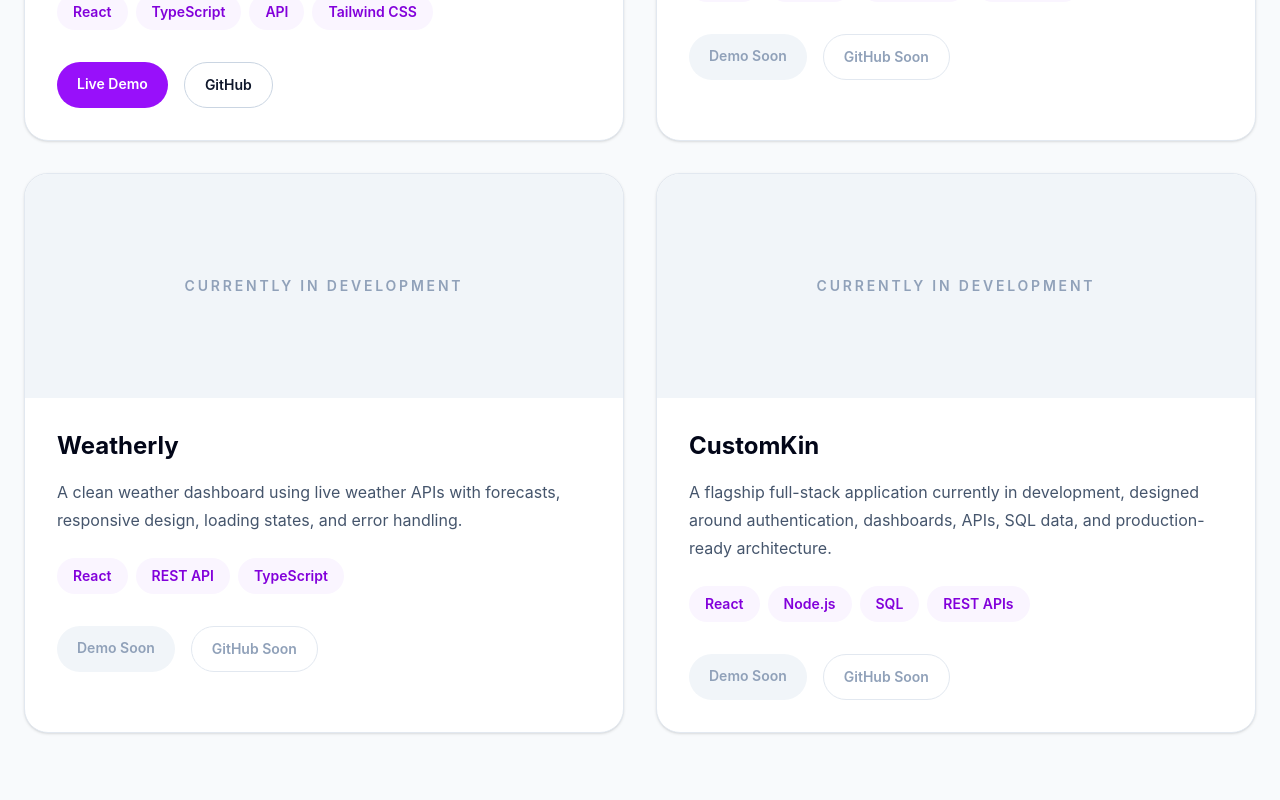
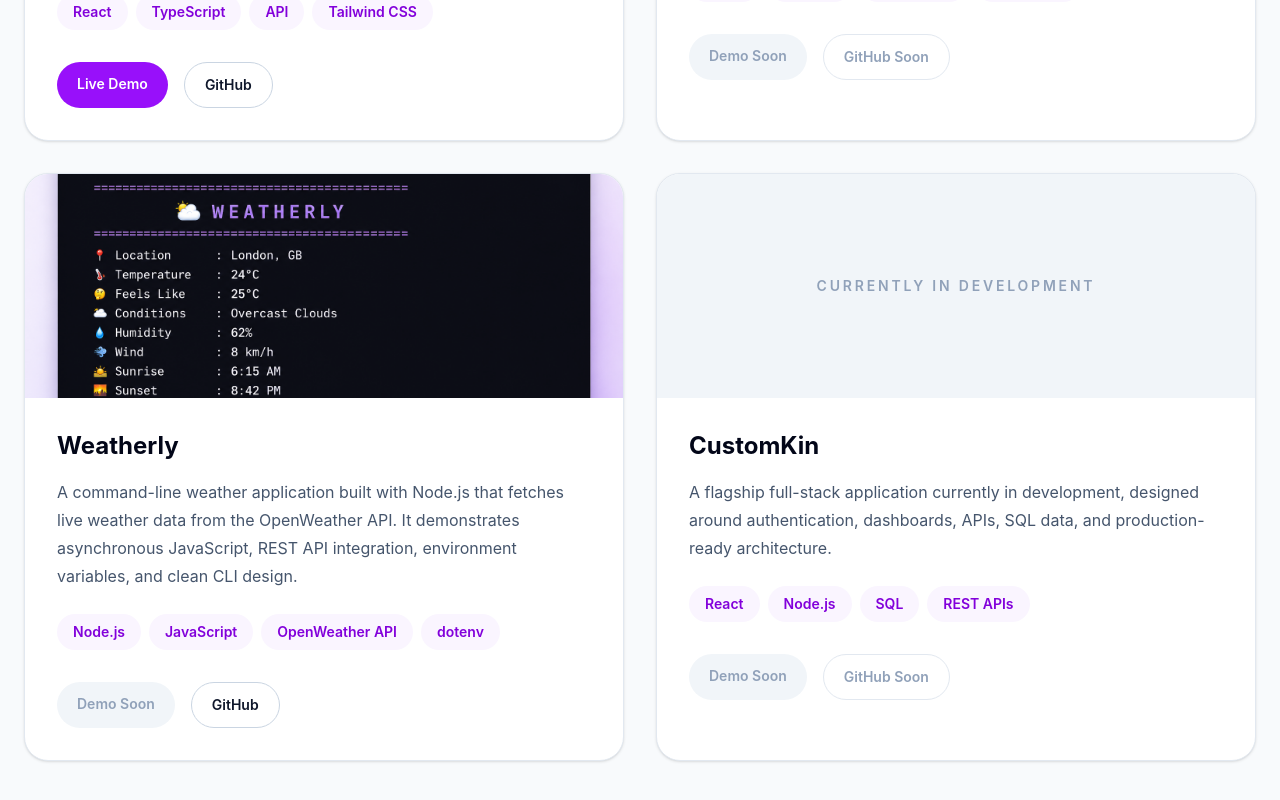
Before and after one commit to beckysoftwareeng2026/Becky-E-Portfolio, a React (Vite) app: page / in a window 1280 px wide. Shown: the part 4753-5553 px from the top of the page. Built offline with nearby package versions, Linux system fonts and the light colour scheme.

Commit message:
Add Weatherly project to portfolio

```diff
--- a/src/components/ProjectCard.tsx
+++ b/src/components/ProjectCard.tsx
@@ -1,8 +1,10 @@
 import skinstric from "../assets/screenshots/skinstric.png";
+import weatherly from "../assets/screenshots/weatherly.png";
 import type { Project } from "../data/projects";
 
 const screenshots: Record<string, string> = {
   Skinstric: skinstric,
+  Weatherly: weatherly,
 };
 
 function ProjectCard({ project }: { project: Project }) {
--- a/src/data/projects.ts
+++ b/src/data/projects.ts
@@ -80,16 +80,27 @@ export const projects: Project[] = [
 {
   id: 4,
   title: "Weatherly",
-    subtitle: "Live weather dashboard",
+  subtitle: "Node.js CLI Weather Application",
   description:
-      "A clean weather dashboard using live weather APIs with forecasts, responsive design, loading states, and error handling.",
+    "A command-line weather application built with Node.js that fetches live weather data from the OpenWeather API. It demonstrates asynchronous JavaScript, REST API integration, environment variables, and clean CLI design.",
   challenge:
-      "Build a responsive weather app that presents real-time API data clearly across devices.",
+    "Build a Node.js application capable of consuming a third-party REST API while securely managing API keys and displaying formatted weather information from the command line.",
   solution:
-      "Designed a clean React interface with REST API integration, async data fetching, loading states, and mobile-friendly layouts.",
-    learned: ["REST APIs", "Async Data", "Loading States", "Error Handling"],
-    technologies: ["React", "REST API", "TypeScript"],
-    github: "",
+    "Developed a CLI application using Node.js, async/await, fetch(), dotenv, and the OpenWeather API to retrieve live weather conditions with clean formatting and robust error handling.",
+  learned: [
+    "Node.js",
+    "Async/Await",
+    "REST APIs",
+    "Environment Variables",
+    "JSON Parsing",
+  ],
+  technologies: [
+    "Node.js",
+    "JavaScript",
+    "OpenWeather API",
+    "dotenv",
+  ],
+  github: "https://github.com/beckysoftwareeng2026/weatherly",
   demo: "",
   image: "/images/weatherly.png",
   featured: false,
```
Also changed, not shown: src/assets/screenshots/weatherly.png (added). Lines whose indentation alone changed are shown as unchanged.
